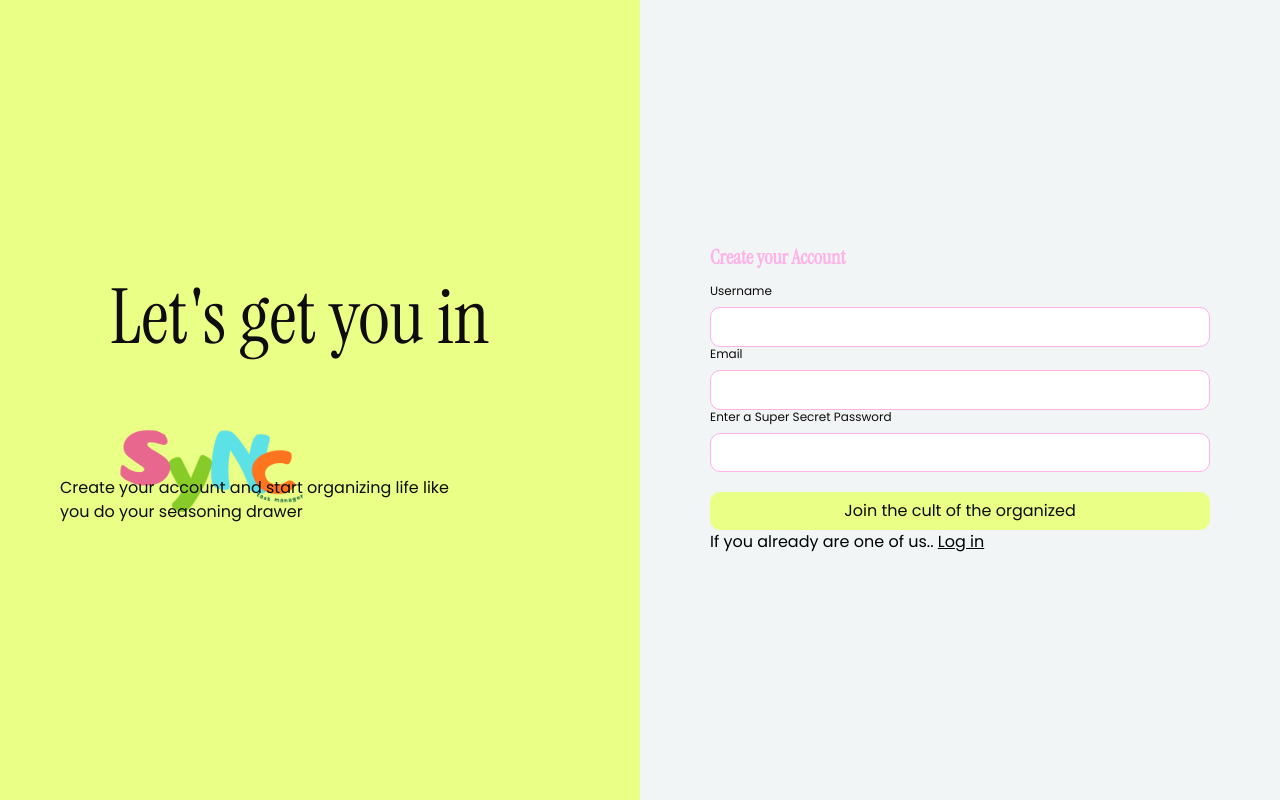
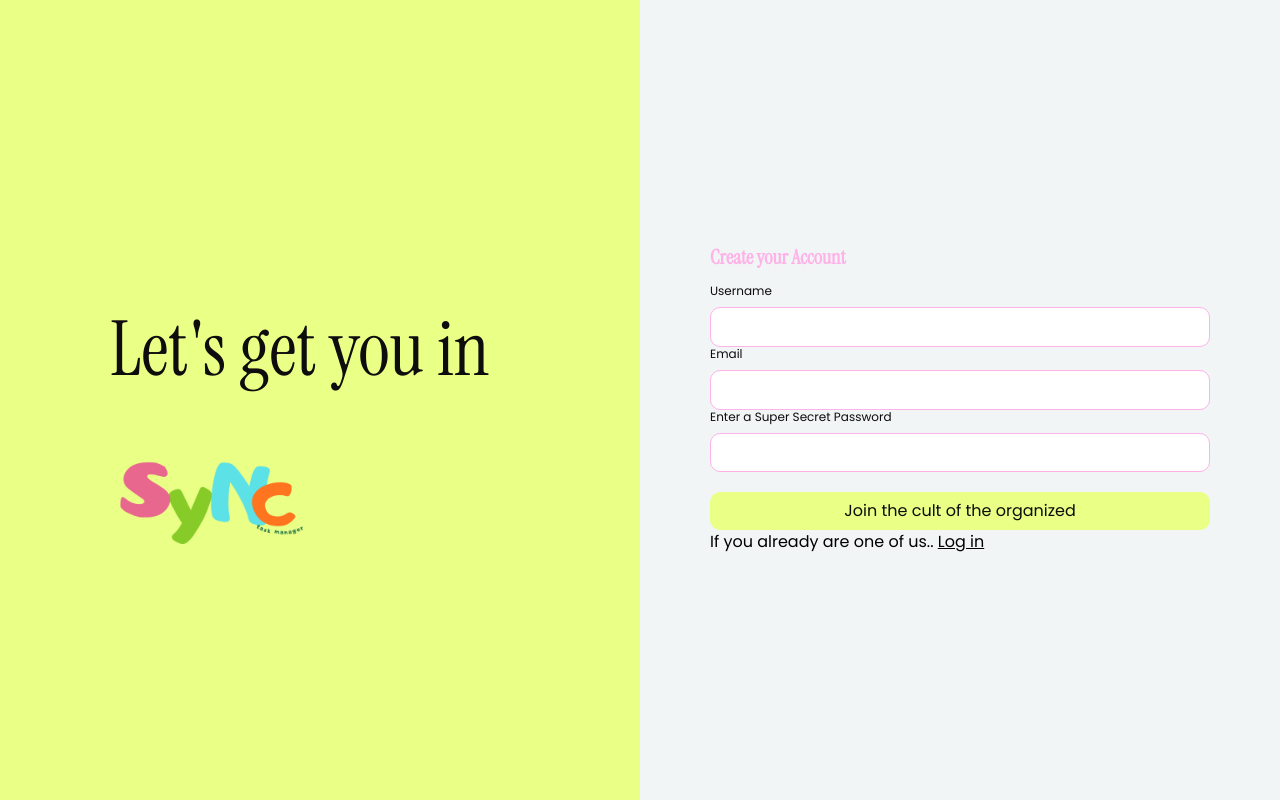
Before and after one commit to 4Drea4/SheSyncCapstone-Front, a React (Vite) app in the folder shesyncfrontend/: page /register in a window 1280 px wide. Built offline with nearby package versions, Linux system fonts and the light colour scheme.

Commit message:
words just not aligning all of a sudden

```diff
--- a/shesyncfrontend/src/pages/Register/Register.tsx
+++ b/shesyncfrontend/src/pages/Register/Register.tsx
@@ -58,7 +58,7 @@ export default function Register(){
 
                         </h1>
 
-                        <p className='motivationText'>Create your account and start organizing life like you do your seasoning drawer </p>
+
 
                 </div>
             </section>
```
